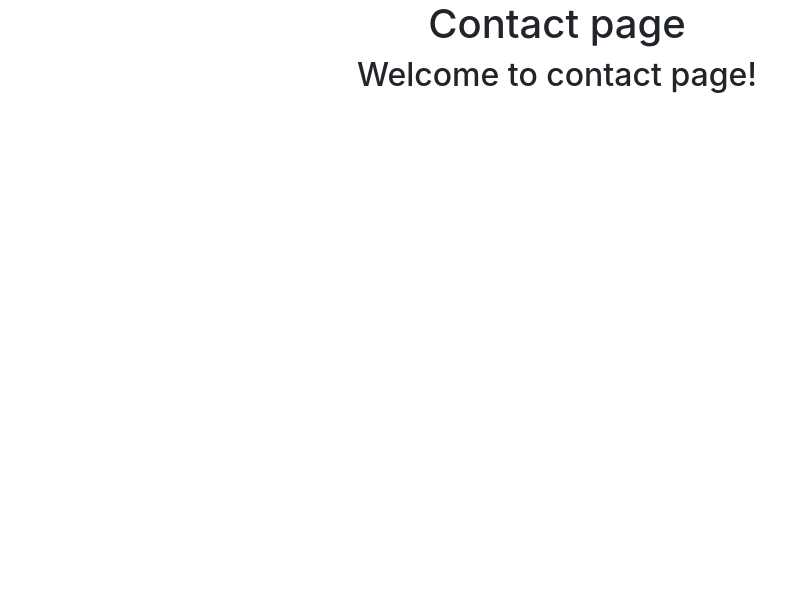
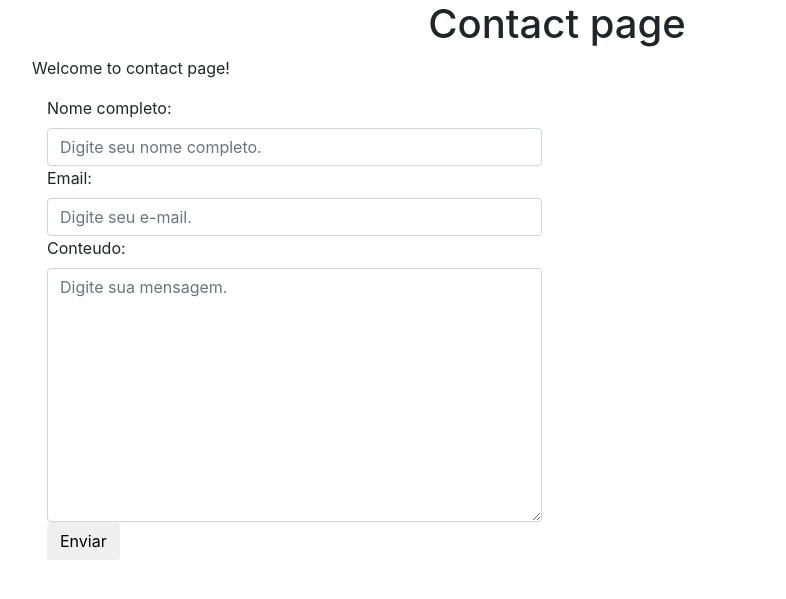
Before and after one commit to heloisaGuimaraes/django_ecommerce, a Django app: page /contact/ in a window 1280 px wide. Shown: the top 599 px of the page, without its empty margins (83-869 px from the left). Run offline with Django 3.2, Linux system fonts and the light colour scheme; some libraries are stand-ins or nearby versions.

Commit message:
Creating contact page

```diff
--- a/e_commerce/forms.py
+++ b/e_commerce/forms.py
@@ -1,6 +1,24 @@
 from django import forms
 
 class ContactForm(forms.Form):
-    nome_completo = forms.CharField()
-    email = forms.Email.Field()
-    conteudo = forms.CharField()
+    nome_completo = forms.CharField(error_messages={'required': 'Campo obrigatório.'},
+        widget = forms.TextInput(
+        attrs = {
+            "class": "form-control",
+            "placeholder": "Digite seu nome completo."}))
+
+    email = forms.EmailField(error_messages={'required': 'Campo obrigatório'},
+        widget = forms.EmailInput(
+        attrs = {"class": "form-control",
+                 "placeholder": "Digite seu e-mail."}))
+
+    conteudo = forms.CharField(error_messages={'required': 'Campo obrigatório'},
+        widget = forms.Textarea(
+        attrs = {"class": "form-control",
+                 "placeholder": "Digite sua mensagem."}))
+    def clean_email(self):
+
+        email = self.cleaned_data.get("email")
+        if not "gmail.com" in email:
+            raise forms.ValidationError("O E-mail deve ser do gmail.com")
+        return email
--- a/e_commerce/views.py
+++ b/e_commerce/views.py
@@ -1,6 +1,7 @@
 from django.http import HttpResponse
 from django.shortcuts import render
 
+from .forms import ContactForm
 
 def home_page(request):
     context = {
@@ -17,8 +18,14 @@ def about_page (request):
     return render(request, "about/view.html", context)
 
 def contact_page (request):
+    contact_form = ContactForm(request.POST or None)
     context = {
         "title": "Contact page",
-        "content": "Welcome to contact page!"
+        "content": "Welcome to contact page!",
+        "form": contact_form
     }
+
+    if contact_form.is_valid():
+        print(contact_form.cleaned_data)
+
     return render (request, "contact/view.html", context)
--- a/template/contact/view.html
+++ b/template/contact/view.html
@@ -8,12 +8,25 @@
     <!-- Bootstrap CSS -->
     <link rel="stylesheet" href="https://stackpath.bootstrapcdn.com/bootstrap/4.1.3/css/bootstrap.min.css" integrity="sha384-MCw98/SFnGE8fJT3GXwEOngsV7Zt27NXFoaoApmYm81iuXoPkFOJwJ8ERdknLPMO" crossorigin="anonymous">
 
-    <title>Contact page</title>
+    <title>Contato</title>
   </head>
   <body>
       <div class='text-center'>
-       <h1>{{ title }}</h1>
-    <h2>{{ content }}</h2>
+        <h1>{{ title }}</h1>
+      </div>
+
+      <div class='container'>
+        <div class='col'>
+          <div class='col'>
+            <p>{{ content }}</p>
+            <div class='col-sm-6 col-12'>
+              <form method='POST'>{% csrf_token %}
+                {{ form }}
+                <button type='submit'class='btn btn-default'>Enviar</button>
+              </form>
+            </div>
+          </div>
+        </div>
       </div>
 
 
```
